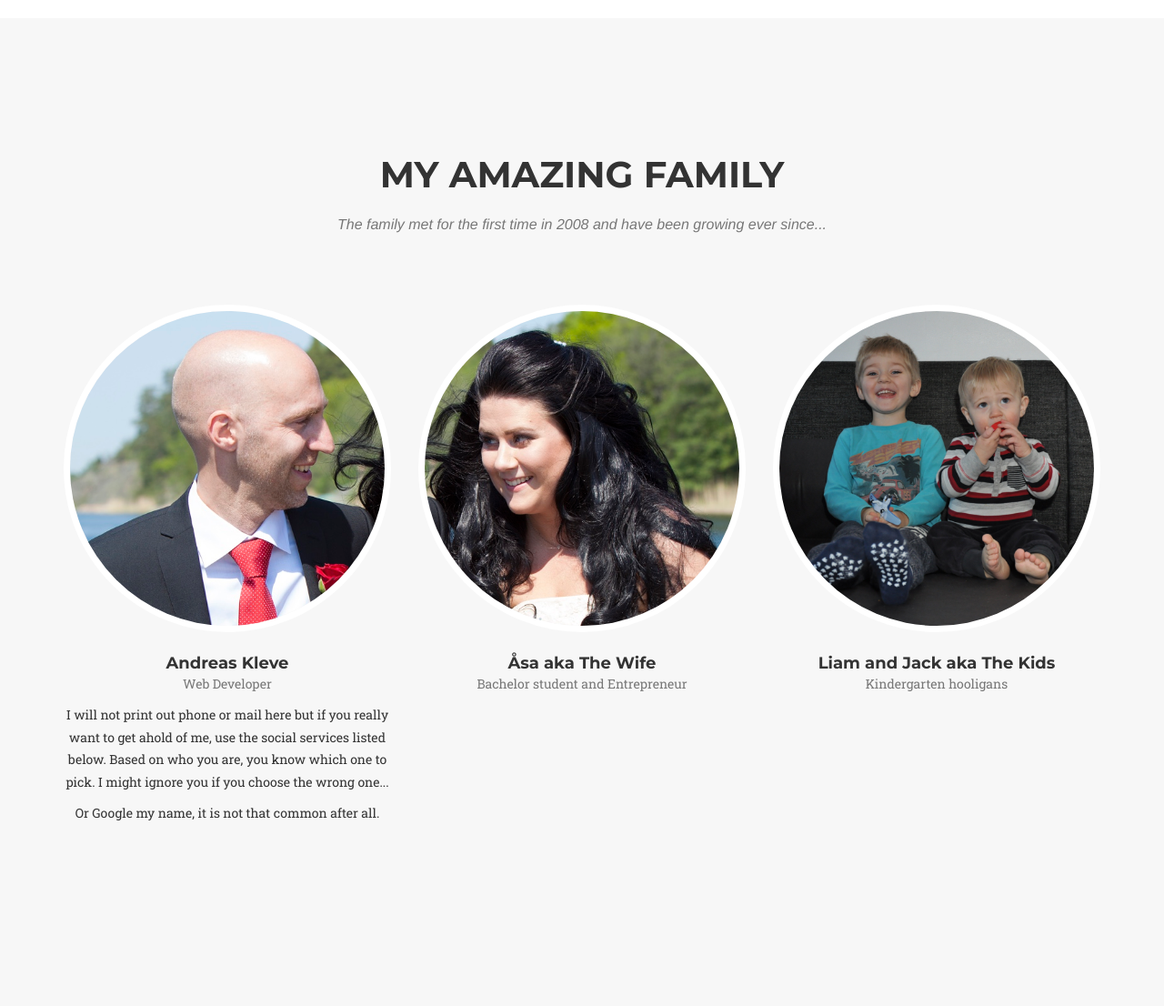
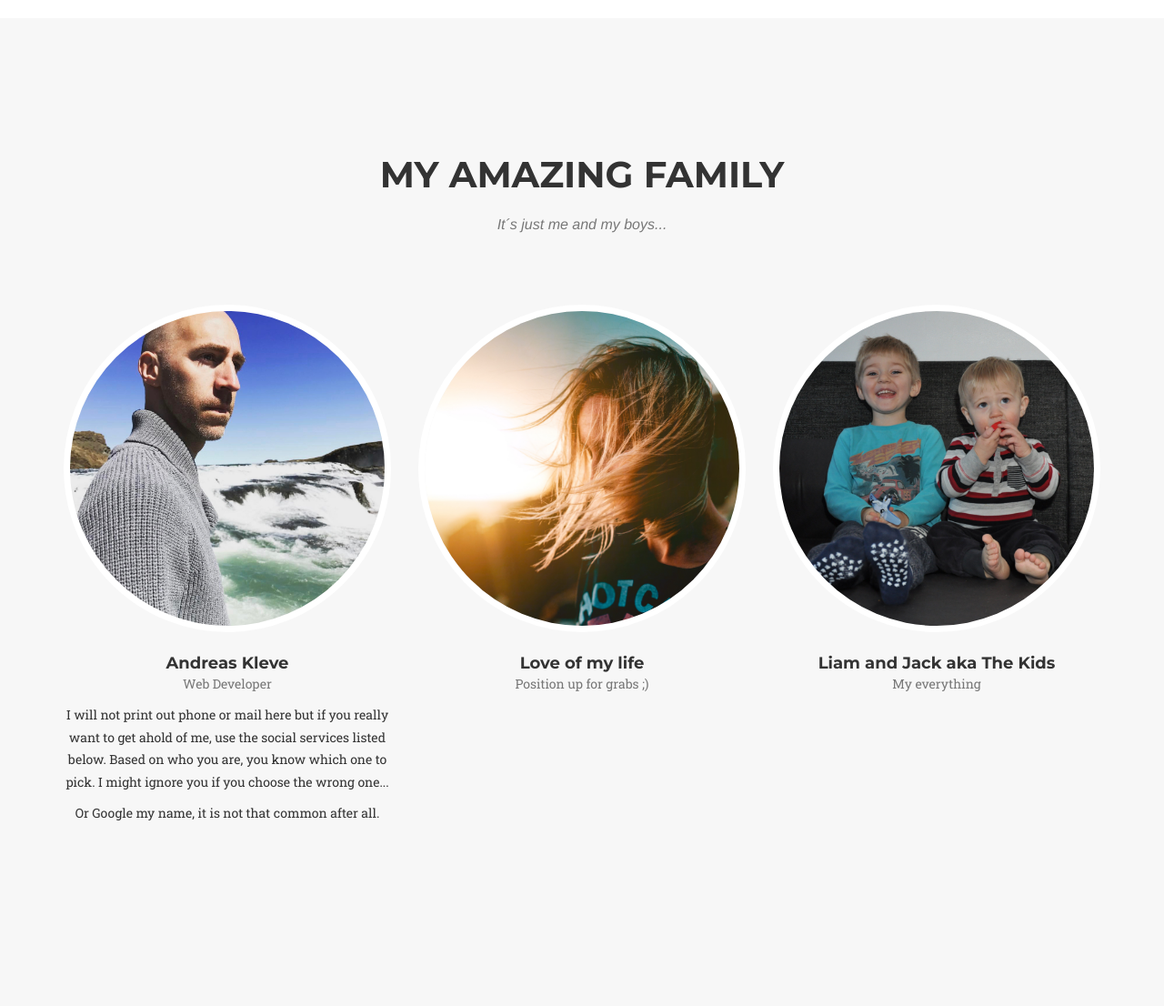
Before and after one commit to solnalag/kleve, a PHP site: page / in a window 1280 px wide. Shown: the part 5019-6125 px from the top of the page at 91% size. Run offline with PHP 8.4, Linux system fonts and the light colour scheme; some libraries are stand-ins or nearby versions; some web fonts are replaced.

Commit message:
Updates team.

```diff
--- a/index.php
+++ b/index.php
@@ -319,13 +319,13 @@
             <div class="row">
                 <div class="col-lg-12 text-center">
                     <h2 class="section-heading">My Amazing Family</h2>
-                    <h3 class="section-subheading text-muted">The family met for the first time in 2008 and have been growing ever since...</h3>
+                    <h3 class="section-subheading text-muted">It´s just me and my boys...</h3>
                 </div>
             </div>
             <div class="row">
                 <div class="col-sm-4">
                     <div class="team-member">
-                        <img src="img/team/andreas-small.jpg" class="img-responsive img-circle" alt="">
+                        <img src="img/team/andreas-river.jpg" class="img-responsive img-circle" alt="">
                         <h4>Andreas Kleve</h4>
                         <p class="text-muted">Web Developer</p>
                         <!-- <ul class="list-inline social-buttons">
@@ -342,9 +342,9 @@
                 </div>
                 <div class="col-sm-4">
                     <div class="team-member">
-                        <img src="img/team/asa-small.jpg" class="img-responsive img-circle" alt="">
-                        <h4>Åsa aka The Wife</h4>
-                        <p class="text-muted">Bachelor student and Entrepreneur</p>
+                        <img src="img/team/dream-woman.jpg" class="img-responsive img-circle" alt="">
+                        <h4>Love of my life</h4>
+                        <p class="text-muted">Position up for grabs ;)</p>
                         <!-- <ul class="list-inline social-buttons">
                             <li><a href="#"><i class="fa fa-twitter"></i></a>
                             </li>
@@ -359,7 +359,7 @@
                     <div class="team-member">
                         <img src="img/team/kids.jpg" class="img-responsive img-circle" alt="">
                         <h4>Liam and Jack aka The Kids</h4>
-                        <p class="text-muted">Kindergarten hooligans</p>
+                        <p class="text-muted">My everything</p>
                         <!-- <ul class="list-inline social-buttons">
                             <li><a href="#"><i class="fa fa-twitter"></i></a>
                             </li>
```
Also changed, not shown: img/team/andreas-river.jpg (added), img/team/andreas-small-new.jpg (added), img/team/andreas-small.jpg (deleted), img/team/asa-small.jpg (deleted), img/team/dream-woman.jpg (added), 1 other file.
